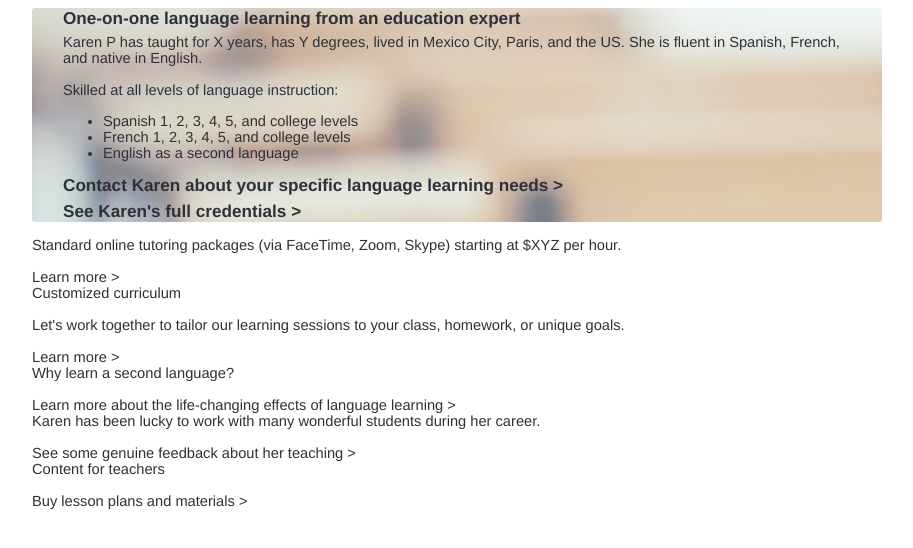
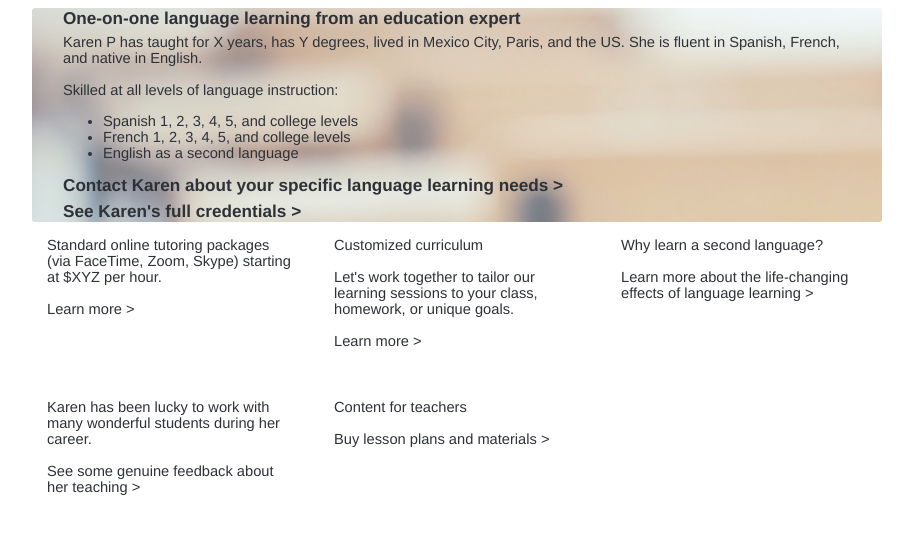
Before and after one commit to memalign/tutoring, a plain HTML site: page index.html in a window 1280 px wide. Shown: the whole page, without its empty margins (183-1096 px from the left). Drawn offline with Linux system fonts and the light colour scheme.

Commit message:
Start to configure grid

```diff
--- a/style.css
+++ b/style.css
@@ -80,6 +80,20 @@ td {
   margin-right: 31px;
 }
 
+#grid {
+  margin-left: 15px;
+  margin-right: 15px;
+
+  display: grid;
+  grid-row-gap: 50px;
+  grid-template-columns: repeat(auto-fit, max(150px, 30%));
+  justify-content: space-between;
+}
+
+#grid-entry {
+}
+
+
 #content,
 #footer {
   margin-left: 31px;
```
Also changed, not shown: notes.txt.
